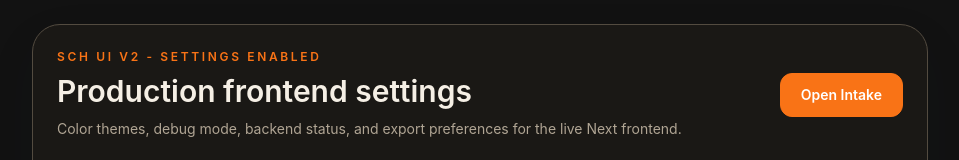
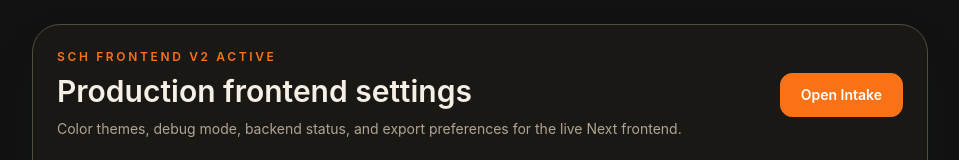
Before and after one commit to finnrcase/catalog-ingestion-demo, a Next.js app in the folder frontend/: page /settings in a window 1280 px wide. Shown: the top 160 px of the page, without its empty margins (160-1119 px from the left). Built offline with nearby package versions, Linux system fonts and the light colour scheme; no server answers.

Commit message:
Add visible frontend deployment marker

```diff
--- a/frontend/app/settings/page.tsx
+++ b/frontend/app/settings/page.tsx
@@ -91,7 +91,7 @@ export default function SettingsPage() {
       <div className="mx-auto max-w-4xl rounded-[28px] border border-linen bg-white/70 p-6 shadow-panel">
         <div className="flex flex-col gap-4 border-b border-linen pb-5 sm:flex-row sm:items-center sm:justify-between">
           <div>
-            <p className="text-xs font-semibold uppercase tracking-[0.22em] text-bronze">SCH UI v2 - settings enabled</p>
+            <p className="text-xs font-semibold uppercase tracking-[0.22em] text-bronze">SCH FRONTEND v2 ACTIVE</p>
             <h1 className="mt-2 text-3xl font-semibold text-charcoal">Production frontend settings</h1>
             <p className="mt-2 text-sm leading-6 text-taupe">
               Color themes, debug mode, backend status, and export preferences for the live Next frontend.
--- a/frontend/components/intake-workspace.tsx
+++ b/frontend/components/intake-workspace.tsx
@@ -1644,6 +1644,9 @@ export function IntakeWorkspace({ buildInfo = fallbackBuildInfo }: { buildInfo?:
   return (
     <main className="min-h-screen px-4 py-6 sm:px-7 lg:px-10">
       <div className="mx-auto flex max-w-[1220px] flex-col gap-7">
+        <div className="rounded-2xl border border-orangeBorder bg-orangeSoft px-4 py-3 text-center text-xs font-bold uppercase tracking-[0.18em] text-bronze">
+          SCH FRONTEND v2 ACTIVE
+        </div>
         <header className="sticky top-0 z-40 flex flex-col gap-4 rounded-2xl border border-linen bg-paper/88 px-4 py-4 shadow-panel backdrop-blur md:flex-row md:items-center md:justify-between">
           <div className="flex flex-wrap items-center gap-3">
             <LogoMark />
@@ -1654,7 +1657,7 @@ export function IntakeWorkspace({ buildInfo = fallbackBuildInfo }: { buildInfo?:
               Live route: frontend/app/page.tsx
             </span>
             <span className="rounded-full border border-orangeBorder bg-orangeSoft px-3 py-1 text-[11px] font-semibold uppercase tracking-[0.14em] text-bronze">
-              SCH UI v2 - settings enabled
+              SCH FRONTEND v2 ACTIVE
             </span>
           </div>
           <div className="flex flex-wrap items-center gap-3">
@@ -2185,7 +2188,7 @@ export function IntakeWorkspace({ buildInfo = fallbackBuildInfo }: { buildInfo?:
         ) : null}
         <footer className="flex flex-wrap items-center justify-between gap-2 border-t border-linen pt-4 text-[11px] font-medium uppercase tracking-[0.12em] text-taupe">
           <span>Frontend v{buildInfo.version}</span>
-          <span>SCH UI v2 - settings enabled</span>
+          <span>SCH FRONTEND v2 ACTIVE</span>
           <span>Commit {buildInfo.commit}</span>
           <span>Built {formatBuildTime(buildInfo.builtAt)}</span>
           <span className="break-all">API {displayApiBase}</span>
```
